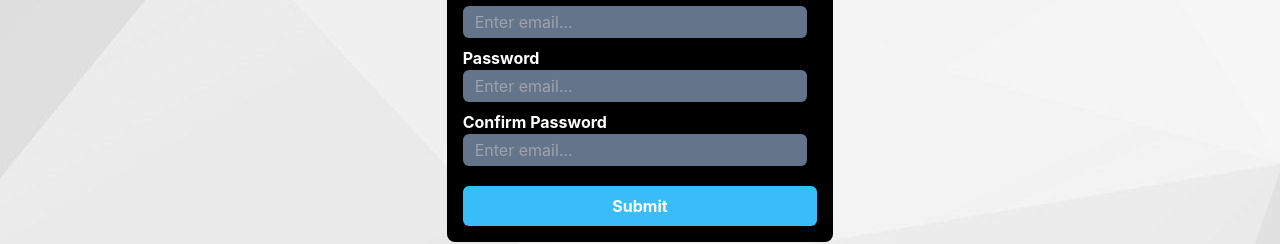
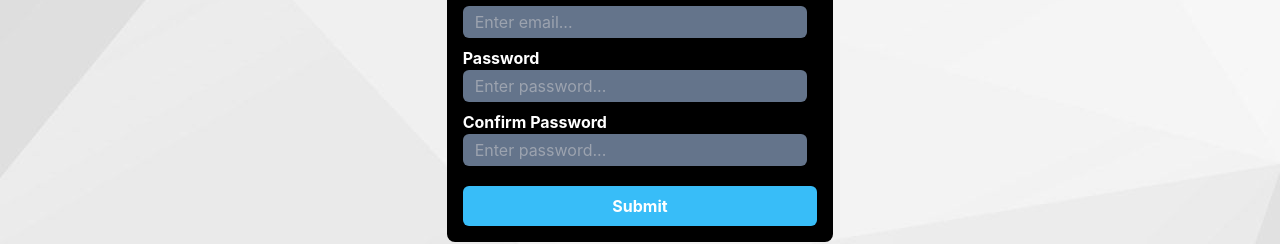
Before and after one commit to Gagan2004bansal/Intellisync-Hack, a React (Create React App) app in the folder IntelliSync/: page /signup in a window 1280 px wide. Shown: the part 436-680 px from the top of the page. Built offline with nearby package versions, Linux system fonts and the light colour scheme; no server answers.

Commit message:
Update Form.js

```diff
--- a/IntelliSync/src/Account/Form.js
+++ b/IntelliSync/src/Account/Form.js
@@ -77,13 +77,13 @@ const Form = () => {
                     <label htmlFor="password" className='font-bold'>
                         Password
                     </label>
-                    <input type='password' required placeholder='Enter email...' id='password' className='pl-3 rounded-md bg-slate-500 text-white py-1' name='password' onChange={handleInput} />
+                    <input type='password' required placeholder='Enter password...' id='password' className='pl-3 rounded-md bg-slate-500 text-white py-1' name='password' onChange={handleInput} />
                 </div>
                 <div className='flex flex-col py-1'>
                     <label htmlFor="cpassword" className='font-bold'>
                         Confirm Password
                     </label>
-                    <input type='password' required placeholder='Enter email...' id='cpassword' className='pl-3 rounded-md bg-slate-500 text-white py-1' name='cpassword' onChange={handleInput} />
+                    <input type='password' required placeholder='Enter password...' id='cpassword' className='pl-3 rounded-md bg-slate-500 text-white py-1' name='cpassword' onChange={handleInput} />
                 </div>
                 <div>
                     <button type='submit' className='bg-sky-400 w-full mt-4 py-2 rounded-md font-bold hover:bg-sky-500' >Submit</button>
```
